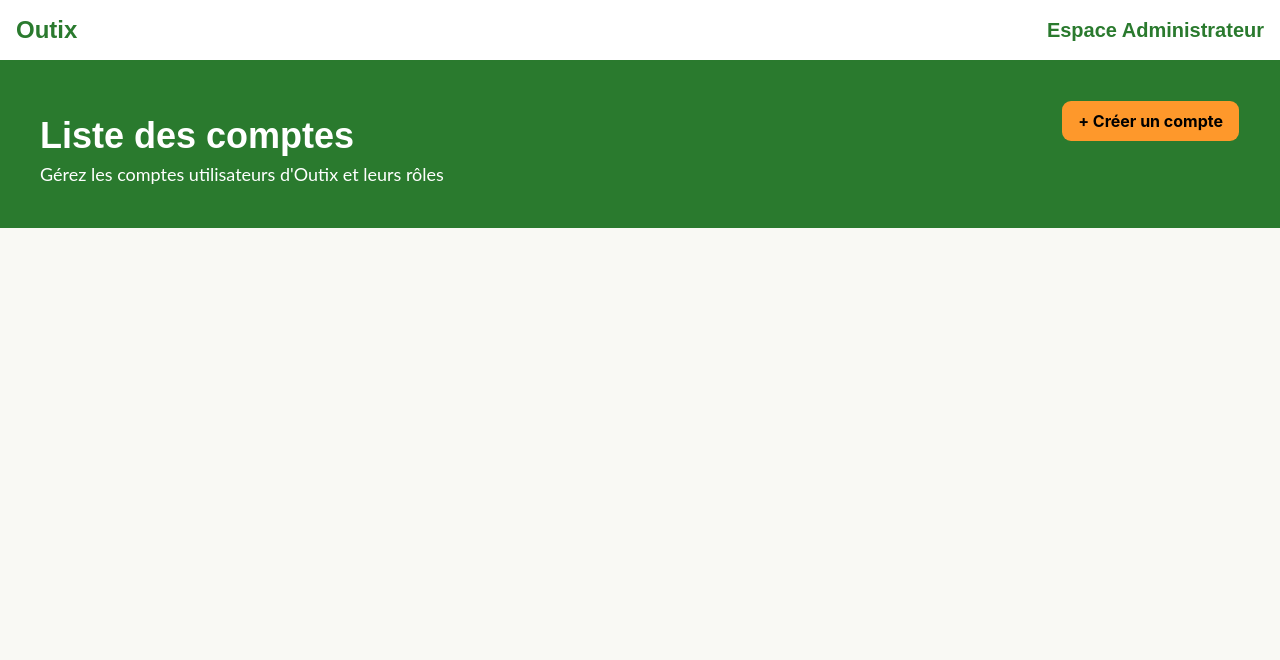
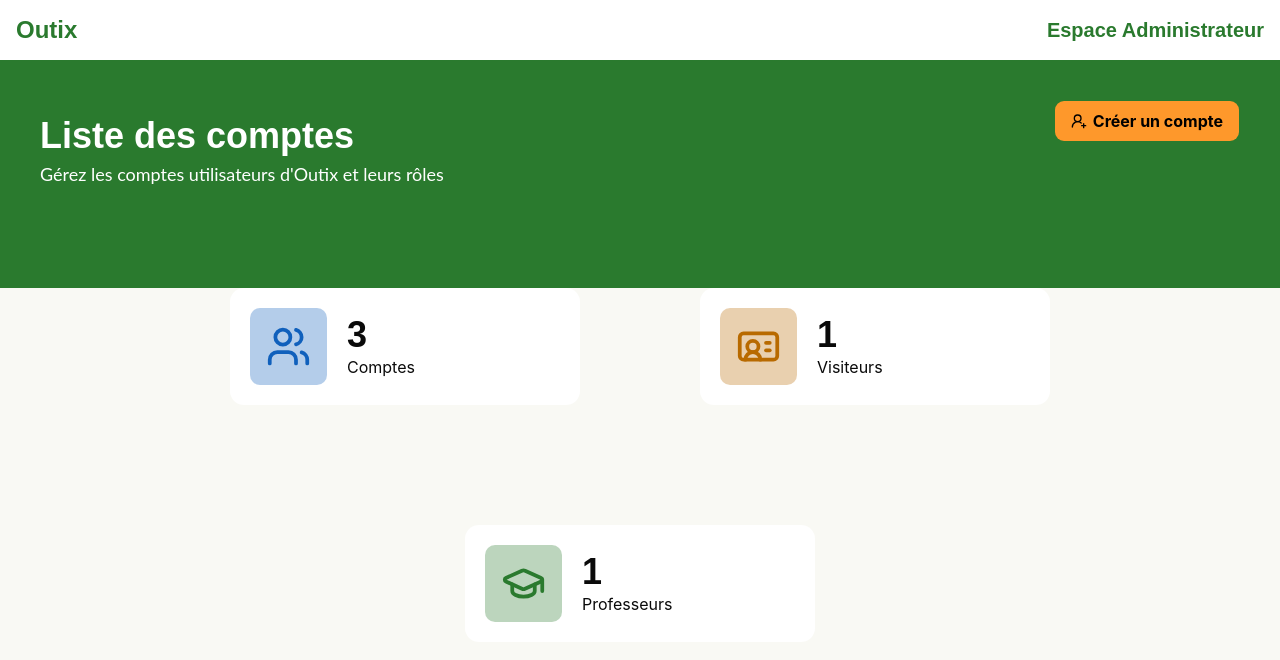
Before and after one commit to Linkaly31/SAE_Outix, a Next.js app in the folder outix/: page /administration in a window 1280 px wide. Shown: the top 660 px of the page. Built offline with nearby package versions, Linux system fonts and the light colour scheme.

Commit message:
Feat : Add padding bottom for NavInfo style & create StatCard component

```diff
--- a/outix/src/app/administration/page.tsx
+++ b/outix/src/app/administration/page.tsx
@@ -1,5 +1,7 @@
 import { AdminHeader } from "@/components/ui/adminHeader"
 import { NavInfo } from "@/components/ui/navInfo"
+import { StatCard } from "@/components/ui/statCard"
+import { UserRoundPlus, Users, IdCard, GraduationCap } from "lucide-react"
 
 export default function AdministrationPage() {
   return (
@@ -10,10 +12,16 @@ export default function AdministrationPage() {
         subtitle="Gérez les comptes utilisateurs d'Outix et leurs rôles"
 
         buttons={[
-          { label: "+ Créer un compte", url: "" },
+          { icon: <UserRoundPlus />, label: "Créer un compte", url: "" }
         ]}
+      />
 
-      />
+      {/* Update the StatCard components with real data later */}
+      <div className="flex flex-wrap items-center justify-center gap-30">
+        <StatCard Icon={Users} color="#1060BC" value={3} label="Comptes" />
+        <StatCard Icon={IdCard} color="#B86A00" value={1} label="Visiteurs" />
+        <StatCard Icon={GraduationCap} color="#2A7A2E" value={1} label="Professeurs" />
+      </div>
     </main>
   )
 }
--- a/outix/src/components/ui/navInfo.tsx
+++ b/outix/src/components/ui/navInfo.tsx
@@ -36,7 +36,7 @@ function NavInfo({
   className,
 }: Props) {
   return (
-    <div className={cn("grid gap-6 bg-style-green-deep px-6 py-8 text-white md:grid-cols-[1fr_auto] md:gap-y-10 md:p-10", className)}>
+    <div className={cn("grid gap-6 bg-style-green-deep px-6 py-8 pb-[60px] text-white md:grid-cols-[1fr_auto] md:gap-y-10 md:p-10 md:pb-20 lg:pb-[100px]", className)}>
       {/* Left column */}
       <div className="flex min-w-0 flex-col md:col-start-1 md:row-start-1">
         {breadcrumbItems && breadcrumbItems.length > 0 && (
--- /dev/null
+++ b/outix/src/components/ui/statCard.tsx
@@ -0,0 +1,23 @@
+import type { LucideIcon } from "lucide-react"
+
+type StatCardProps = {
+  Icon: LucideIcon
+  color: string
+  value: number
+  label: string
+}
+
+export function StatCard({ Icon, color, value, label }: StatCardProps) {
+  return (
+    <div className="flex w-[350px] items-center gap-5 rounded-xl bg-white p-5">
+      <div className="rounded-lg p-4" style={{ backgroundColor: `${color}50` }}>
+        <Icon size={45} color={color} />
+      </div>
+
+      <div>
+        <p className="text-4xl font-title font-bold">{value}</p>
+        <p className="font-button text-base">{label}</p>
+      </div>
+    </div>
+  )
+}
```
